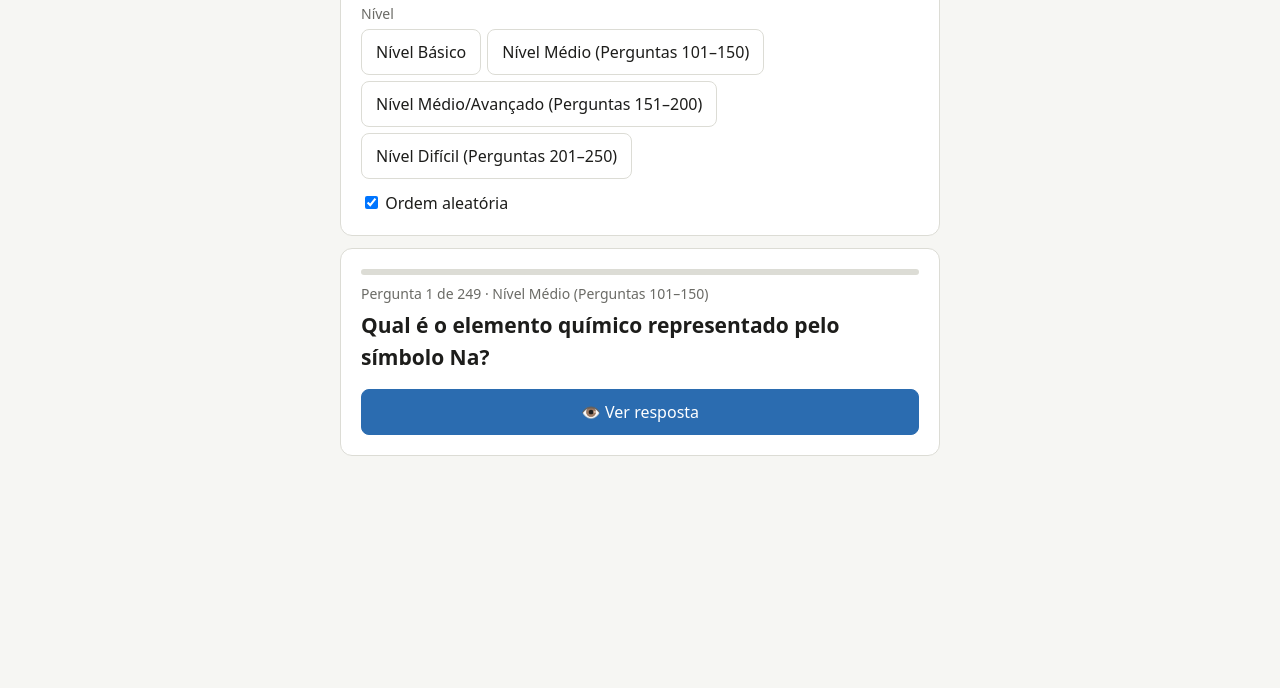
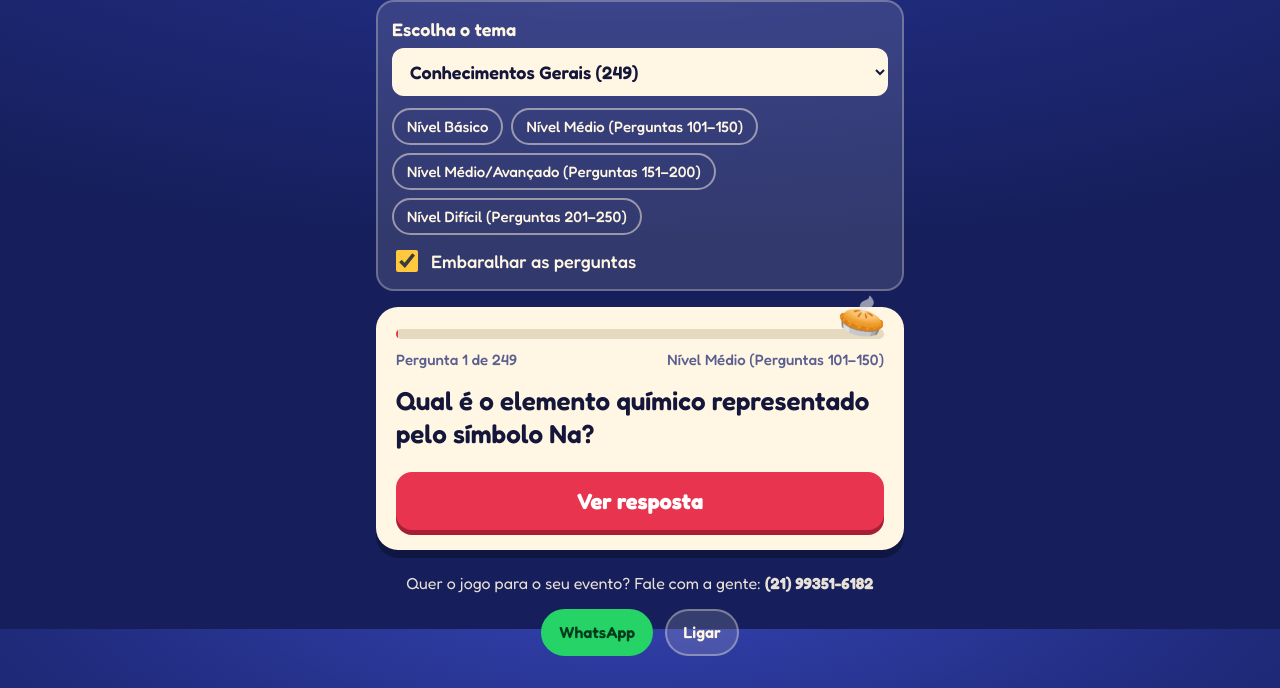
Before and after one commit to marllon931-hue/perguntaserespostasthevisioncriativa, a plain HTML site: page index.html in a window 1280 px wide. Shown: the part 171-859 px from the top of the page. Before the commit the page ends 800 px from the top, so only its background shows below. Drawn offline with Linux system fonts and the light colour scheme.

Commit message:
Add files via upload

```diff
--- a/index.html
+++ b/index.html
@@ -3,36 +3,67 @@
 <head>
 <meta charset="utf-8">
 <meta name="viewport" content="width=device-width, initial-scale=1, viewport-fit=cover">
-<title>Torta na Cara</title>
+<title>Torta na Cara The Vision</title>
+<link rel="preconnect" href="https://fonts.googleapis.com"><link rel="preconnect" href="https://fonts.gstatic.com" crossorigin>
+<link href="https://fonts.googleapis.com/css2?family=Fredoka:wght@400;500;600;700&display=swap" rel="stylesheet">
 <style>
-:root{--bg:#f6f6f3;--card:#fff;--tx:#1d1d1b;--mut:#6b6b66;--bd:#dcdcd5;--ac:#2b6cb0;--ok:#2f855a;--er:#c53030}
-@media (prefers-color-scheme:dark){:root{--bg:#161615;--card:#222221;--tx:#ececE8;--mut:#9a9a94;--bd:#3a3a37;--ac:#63a4ea;--ok:#5fc08a;--er:#f07878}}
+:root{--palco:#1F2A7A;--palco2:#161F5C;--creme:#FFF6E4;--morango:#E8344F;--gema:#FFC83D;--tinta:#14163A;--suave:#5b5f8f;--ok:#1E8E5A;
+ --f:"Fredoka","Trebuchet MS",system-ui,sans-serif}
 *{box-sizing:border-box}
-body{margin:0;padding-top:env(safe-area-inset-top,0px);padding-bottom:env(safe-area-inset-bottom,0px);background:var(--bg);color:var(--tx);font:16px/1.5 system-ui,sans-serif}
-main{max-width:640px;margin:0 auto;padding:20px}
-h1{font-size:22px;margin:0 0 12px}
-.tabs{display:flex;gap:8px;margin-bottom:16px}
-.tabs button{flex:1}
-button,select{font:inherit;padding:10px 14px;border-radius:8px;border:1px solid var(--bd);background:var(--card);color:var(--tx);cursor:pointer}
-button.p{background:var(--ac);color:#fff;border-color:var(--ac)}
-button.on{border-color:var(--ac);color:var(--ac);font-weight:600}
-.card{background:var(--card);border:1px solid var(--bd);border-radius:12px;padding:20px;margin:12px 0}
-.q{white-space:pre-line;font-size:21px;font-weight:600;margin:6px 0 16px}
-.a{font-size:20px;color:var(--ok);font-weight:600;margin-bottom:14px}
-.mut{color:var(--mut);font-size:14px}
-.row{display:flex;gap:10px}.row>*{flex:1}
-select{width:100%;margin:4px 0 12px}
-textarea{width:100%;height:110px;border-radius:8px;border:1px solid var(--bd);background:var(--card);color:var(--tx);padding:8px;font:inherit}
-.bar{height:6px;background:var(--bd);border-radius:3px;overflow:hidden;margin-bottom:8px}.bar i{display:block;height:100%;background:var(--ac)}
-.hide{display:none}
+html{scroll-behavior:smooth}
+body{margin:0;min-height:100vh;color:var(--tinta);font:18px/1.45 var(--f);
+ background:radial-gradient(1200px 500px at 50% -10%,#3646b8 0%,var(--palco) 55%,var(--palco2) 100%) fixed;
+ padding:env(safe-area-inset-top,0px) 0 env(safe-area-inset-bottom,0px)}
+main{max-width:560px;margin:0 auto;padding:18px 16px 28px}
+.topo{text-align:center;color:var(--creme);padding:10px 0 18px}
+.topo .torta{font-size:54px;line-height:1;display:inline-block;transform:rotate(-8deg);filter:drop-shadow(0 4px 0 rgba(0,0,0,.25))}
+.topo h1{margin:6px 0 0;font-size:38px;line-height:1.02;font-weight:700;letter-spacing:.2px;text-shadow:0 3px 0 rgba(0,0,0,.28)}
+.topo h1 small{display:block;font-size:24px;font-weight:600;color:var(--gema);margin-top:2px}
+.painel{background:rgba(255,246,228,.12);border:2px solid rgba(255,246,228,.28);border-radius:18px;padding:14px;margin-bottom:16px;color:var(--creme)}
+.painel label.t{display:block;font-weight:600;margin-bottom:6px}
+select{width:100%;font:600 18px var(--f);color:var(--tinta);background:var(--creme);border:0;border-radius:12px;padding:12px 14px}
+.chips{display:flex;flex-wrap:wrap;gap:8px;margin-top:12px}
+.chips button{font:500 15px var(--f);color:var(--creme);background:transparent;border:2px solid rgba(255,246,228,.5);border-radius:999px;padding:7px 13px;cursor:pointer}
+.chips button.on{background:var(--gema);border-color:var(--gema);color:var(--tinta);font-weight:700}
+.alea{display:flex;align-items:center;gap:10px;margin-top:12px;font-weight:500;cursor:pointer}
+.alea input{width:22px;height:22px;accent-color:var(--gema)}
+.placa{background:var(--creme);border-radius:22px;padding:22px 20px 20px;box-shadow:0 8px 0 rgba(0,0,0,.28);position:relative}
+.placa::before{content:"🥧";position:absolute;top:-22px;right:16px;font-size:40px;transform:rotate(12deg)}
+.barra{height:10px;background:#e5d9bf;border-radius:6px;overflow:hidden}
+.barra i{display:block;height:100%;background:var(--morango);border-radius:6px;transition:width .3s}
+.info{display:flex;justify-content:space-between;gap:10px;margin:10px 0 14px;color:var(--suave);font-size:15px;font-weight:500}
+.q{white-space:pre-line;font-size:26px;line-height:1.25;font-weight:600;margin:0 0 22px}
+.resp{background:#fff;border:3px solid var(--ok);border-radius:16px;padding:14px 16px;margin-bottom:18px;animation:pop .28s ease-out}
+.resp b{display:block;font-size:14px;color:var(--ok);font-weight:600}
+.resp span{display:block;font-size:26px;font-weight:700;color:var(--tinta);line-height:1.25}
+@keyframes pop{from{transform:scale(.92);opacity:0}to{transform:scale(1);opacity:1}}
+.grande{display:block;width:100%;font:700 22px var(--f);border:0;border-radius:16px;padding:16px;cursor:pointer;color:#fff;background:var(--morango);box-shadow:0 5px 0 #a81f35}
+.grande:active{transform:translateY(3px);box-shadow:0 2px 0 #a81f35}
+.grande.azul{background:var(--palco);box-shadow:0 5px 0 #0d1450}
+.grande.azul:active{box-shadow:0 2px 0 #0d1450}
+.fim{text-align:center}.fim .q{font-size:30px}
+.vazio{color:var(--creme);text-align:center;padding:20px}
+.contato{margin-top:22px;text-align:center;color:var(--creme);font-size:16px}
+.contato p{margin:0 0 10px;opacity:.9}
+.contato a{display:inline-block;margin:4px;padding:10px 16px;border-radius:999px;background:rgba(255,246,228,.14);border:2px solid rgba(255,246,228,.35);color:var(--creme);text-decoration:none;font-weight:600}
+.contato a.zap{background:#25D366;border-color:#25D366;color:#073b1d}
+button:focus-visible,select:focus-visible,a:focus-visible,input:focus-visible{outline:3px solid var(--gema);outline-offset:2px}
+@media (prefers-reduced-motion:reduce){.resp{animation:none}.barra i{transition:none}html{scroll-behavior:auto}}
+@media (max-width:380px){.topo h1{font-size:32px}.q{font-size:23px}}
 </style>
 </head>
 <body>
 <main>
-<h1>🥧 Torta na Cara</h1>
-
+<header class="topo">
+  <span class="torta" aria-hidden="true">🥧</span>
+  <h1>Torta na Cara<small>The Vision</small></h1>
+</header>
 <section id="estudar"></section>
-
+<footer class="contato">
+  <p>Quer o jogo para o seu evento? Fale com a gente: <b>(21) 99351-6182</b></p>
+  <a class="zap" href="https://wa.me/5521993516182" target="_blank" rel="noopener">WhatsApp</a>
+  <a href="tel:+5521993516182">Ligar</a>
+</footer>
 </main>
 
 <script>
@@ -42,47 +73,48 @@ let cartoes=SEED.map(x=>({...x}));
 
 const esc=s=>String(s).replace(/[&<>"]/g,c=>({"&":"&amp;","<":"&lt;",">":"&gt;",'"':"&quot;"}[c]));
 
-/* ---------- estudar ---------- */
-let S={cat:null,niveis:[],rand:true,fila:[],pos:0,mostrar:false,ac:0,er:0};
-function iniciar(reset){
-  const cats=[...new Set(cartoes.slice().sort((a,b)=>(a.vol||99)-(b.vol||99)).map(c=>c.categoria))];
-  if(!cats.length){$("estudar").innerHTML='<div class="card">Nenhuma pergunta ainda. Vá em <b>Importar PDF</b>.</div>';return}
+/* ---------- jogo ---------- */
+let S={cat:null,niveis:[],rand:true,fila:[],pos:0,mostrar:false};
+const ordemCats=()=>[...new Set(cartoes.slice().sort((a,b)=>(a.vol||99)-(b.vol||99)).map(c=>c.categoria))];
+function iniciar(){
+  const cats=ordemCats();
+  if(!cats.length){$("estudar").innerHTML='<div class="vazio">Nenhuma pergunta disponível.</div>';return}
   if(!cats.includes(S.cat))S.cat=cats[0];
-  if(reset!==false){
-    let f=cartoes.filter(c=>c.categoria===S.cat&&(!S.niveis.length||S.niveis.includes(c.nivel)));
-    f.sort((a,b)=>a.numero-b.numero);
-    if(S.rand)for(let i=f.length-1;i>0;i--){const j=Math.floor(Math.random()*(i+1));[f[i],f[j]]=[f[j],f[i]]}
-    S.fila=f;S.pos=0;S.mostrar=false;S.ac=0;S.er=0;
-  }
-  desenhar(cats);
+  let f=cartoes.filter(c=>c.categoria===S.cat&&(!S.niveis.length||S.niveis.includes(c.nivel)));
+  f.sort((a,b)=>a.numero-b.numero);
+  if(S.rand)for(let i=f.length-1;i>0;i--){const j=Math.floor(Math.random()*(i+1));[f[i],f[j]]=[f[j],f[i]]}
+  S.fila=f;S.pos=0;S.mostrar=false;desenhar();
 }
-function desenhar(cats){
+function desenhar(){
+  const cats=ordemCats();
   const niveis=[...new Set(cartoes.filter(c=>c.categoria===S.cat).sort((a,b)=>a.numero-b.numero).map(c=>c.nivel))];
-  let h=`<div class="card"><label class="mut">Categoria</label>
-  <select id="sc">${cats.map(c=>`<option value="${esc(c)}" ${c===S.cat?"selected":""}>${esc(c)} (${cartoes.filter(x=>x.categoria===c).length})</option>`).join("")}</select>
-  <div class="${niveis.length>1?"":"hide"}"><label class="mut">Nível</label></div>
-  <div id="nv" class="${niveis.length>1?"":"hide"}" style="display:flex;flex-wrap:wrap;gap:6px;margin:4px 0 12px">${niveis.map(n=>`<button data-n="${esc(n)}" class="${S.niveis.includes(n)?"on":""}">${esc(n)}</button>`).join("")}</div>
-  <label><input type="checkbox" id="rd" ${S.rand?"checked":""}> Ordem aleatória</label></div>`;
+  let h=`<div class="painel"><label class="t" for="sc">Escolha o tema</label>
+  <select id="sc">${cats.map(c=>`<option value="${esc(c)}" ${c===S.cat?"selected":""}>${esc(c)} (${cartoes.filter(x=>x.categoria===c).length})</option>`).join("")}</select>`;
+  if(niveis.length>1)h+=`<div class="chips" id="nv">${niveis.map(n=>`<button type="button" data-n="${esc(n)}" class="${S.niveis.includes(n)?"on":""}">${esc(n)}</button>`).join("")}</div>`;
+  h+=`<label class="alea"><input type="checkbox" id="rd" ${S.rand?"checked":""}> Embaralhar as perguntas</label></div>`;
   const {fila,pos}=S;
-  if(!fila.length)h+='<div class="card">Nenhuma pergunta com esse filtro.</div>';
-  else if(pos>=fila.length)h+=`<div class="card"><div class="q">Terminou! 🎉</div>Você passou por ${fila.length} perguntas.<br><br><button class="p" id="re">🔁 Recomeçar</button></div>`;
+  if(!fila.length)h+='<div class="vazio">Nenhuma pergunta com esse filtro. Escolha outro nível.</div>';
+  else if(pos>=fila.length)h+=`<div class="placa fim"><p class="q">Acabaram as perguntas!</p><p>Você passou por ${fila.length} perguntas.</p><button class="grande" id="re">Jogar de novo</button></div>`;
   else{
     const c=fila[pos];
-    h+=`<div class="card"><div class="bar"><i style="width:${pos/fila.length*100}%"></i></div>
-    <div class="mut">Pergunta ${pos+1} de ${fila.length} · ${esc(c.nivel)}</div>
-    <div class="q">${esc(c.pergunta)}</div>`+
-    (S.mostrar?`<div class="a">${esc(c.resposta)}</div><button class="p" id="prox" style="width:100%">➡️ Próxima</button>`
-              :`<button class="p" id="ver" style="width:100%">👁️ Ver resposta</button>`)+`</div>`;
+    h+=`<div class="placa"><div class="barra" role="progressbar" aria-valuemin="0" aria-valuemax="${fila.length}" aria-valuenow="${pos+1}"><i style="width:${(pos+1)/fila.length*100}%"></i></div>
+    <div class="info"><span>Pergunta ${pos+1} de ${fila.length}</span><span>${niveis.length>1?esc(c.nivel):""}</span></div>
+    <p class="q">${esc(c.pergunta)}</p>`+
+    (S.mostrar?`<div class="resp"><b>Resposta</b><span>${esc(c.resposta)}</span></div><button class="grande azul" id="prox">Próxima pergunta</button>`
+              :`<button class="grande" id="ver">Ver resposta</button>`)+`</div>`;
   }
   $("estudar").innerHTML=h;
   $("sc").onchange=e=>{S.cat=e.target.value;S.niveis=[];iniciar()};
-  $("nv").querySelectorAll("button").forEach(b=>b.onclick=()=>{const n=b.dataset.n;S.niveis=S.niveis.includes(n)?S.niveis.filter(x=>x!==n):[...S.niveis,n];iniciar()});
+  const nv=$("nv"); if(nv)nv.querySelectorAll("button").forEach(b=>b.onclick=()=>{const n=b.dataset.n;S.niveis=S.niveis.includes(n)?S.niveis.filter(x=>x!==n):[...S.niveis,n];iniciar()});
   $("rd").onchange=e=>{S.rand=e.target.checked;iniciar()};
-  if($("re"))$("re").onclick=()=>iniciar();
-  if($("ver"))$("ver").onclick=()=>{S.mostrar=true;desenhar(cats)};
-  if($("prox"))$("prox").onclick=()=>{S.pos++;S.mostrar=false;desenhar(cats)};
+  if($("re"))$("re").onclick=()=>{iniciar();window.scrollTo(0,0)};
+  if($("ver"))$("ver").onclick=()=>{S.mostrar=true;desenhar();$("prox")&&$("prox").focus()};
+  if($("prox"))$("prox").onclick=()=>{S.pos++;S.mostrar=false;desenhar();$("ver")&&$("ver").focus()};
 }
-
+document.addEventListener("keydown",e=>{
+  if(/^(SELECT|INPUT|TEXTAREA|BUTTON)$/.test(e.target.tagName))return;
+  if(e.key==="ArrowRight"||e.key===" "||e.key==="Enter"){const b=$("ver")||$("prox");if(b){e.preventDefault();b.click()}}
+});
 iniciar();
 </script>
 </body>
```
